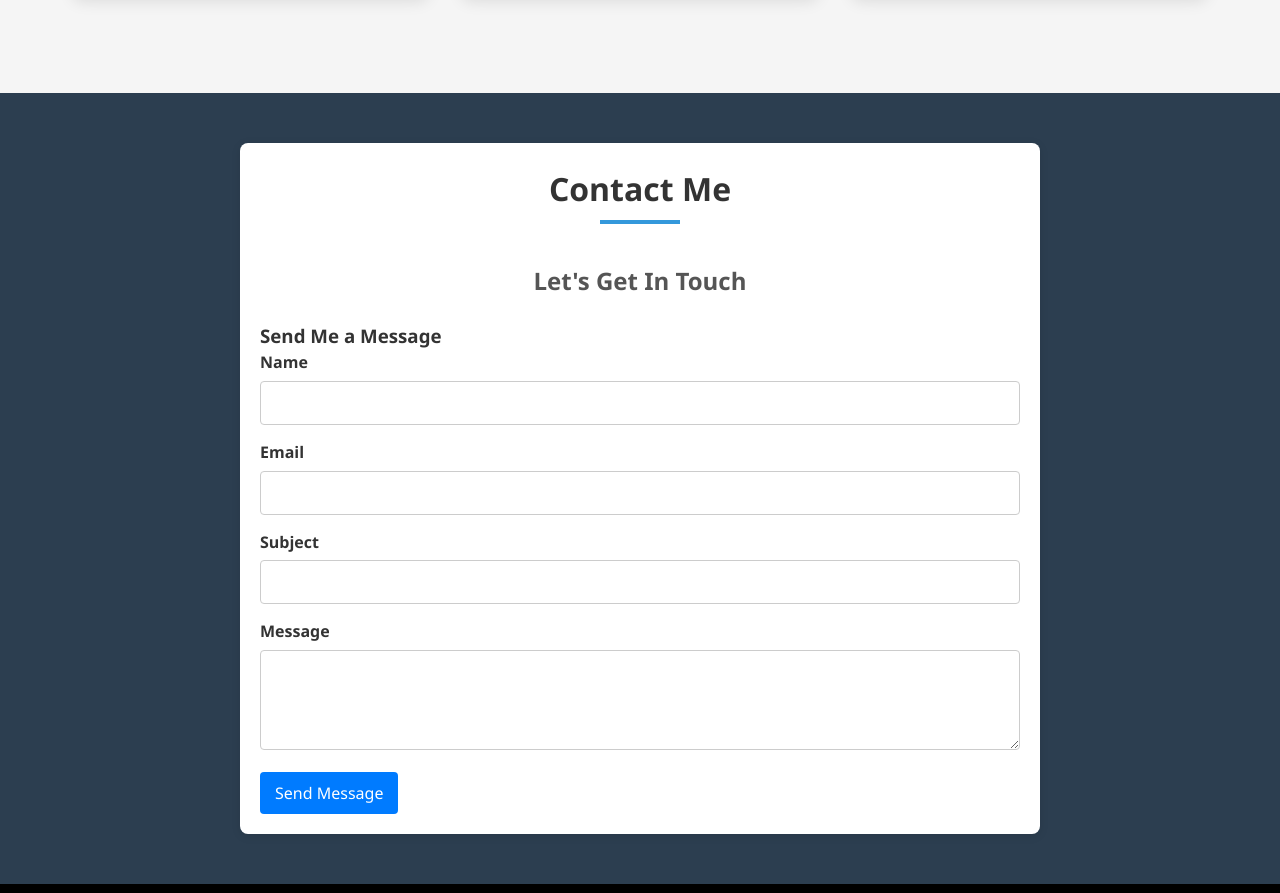
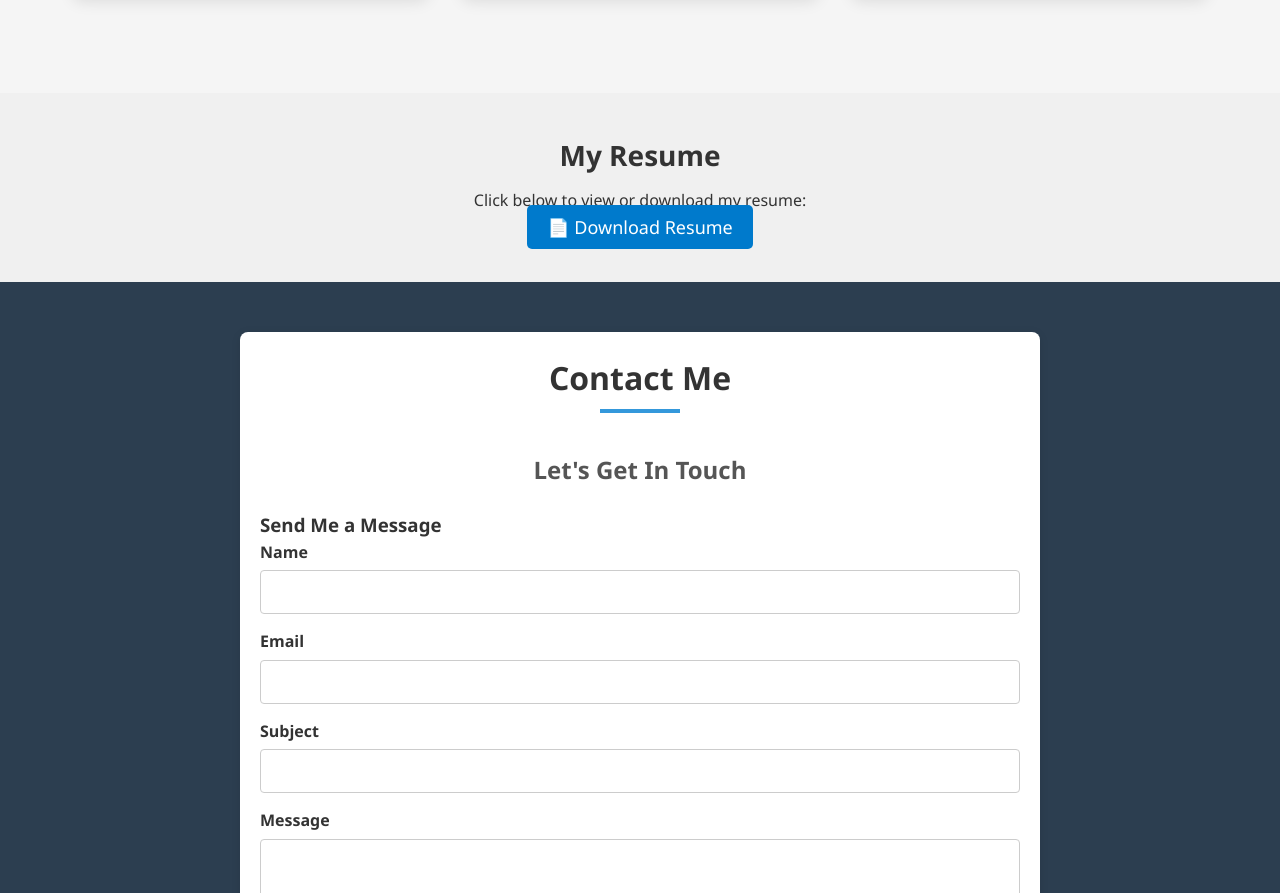
Before and after one commit to Aditya6730/portfolio-site, a plain HTML site: page index.html in a window 1280 px wide. Shown: the part 3006-3899 px from the top of the page. Drawn offline with Linux system fonts and the light colour scheme.

Commit message:
Added resume section

```diff
--- a/index.html
+++ b/index.html
@@ -177,6 +177,12 @@
     </div>
   </section>
 
+<section id="resume">
+  <h2>My Resume</h2>
+  <p>Click below to view or download my resume:</p>
+  <a href="Aditya_Resume.pdf" download>📄 Download Resume</a>
+</section>
+
   <!-- Contact Section -->
 <section id="contact">
     <div class="contact-container">
--- a/style.css
+++ b/style.css
@@ -419,6 +419,28 @@ nav ul li a:hover::after {
   background: var(--primary);
   color: white;
 }
+#resume {
+  padding: 40px;
+  background-color: #f0f0f0;
+  text-align: center;
+}
+#resume h2 {
+  font-size: 28px;
+  margin-bottom: 10px;
+}
+
+#resume a {
+  font-size: 18px;
+  padding: 10px 20px;
+  background-color: #007acc;
+  color: white;
+  text-decoration: none;
+  border-radius: 5px;
+}
+
+#resume a:hover {
+  background-color: #005f99;
+}
 
 /* Contact Section */
 #contact {
```
Also changed, not shown: 1 other file.
